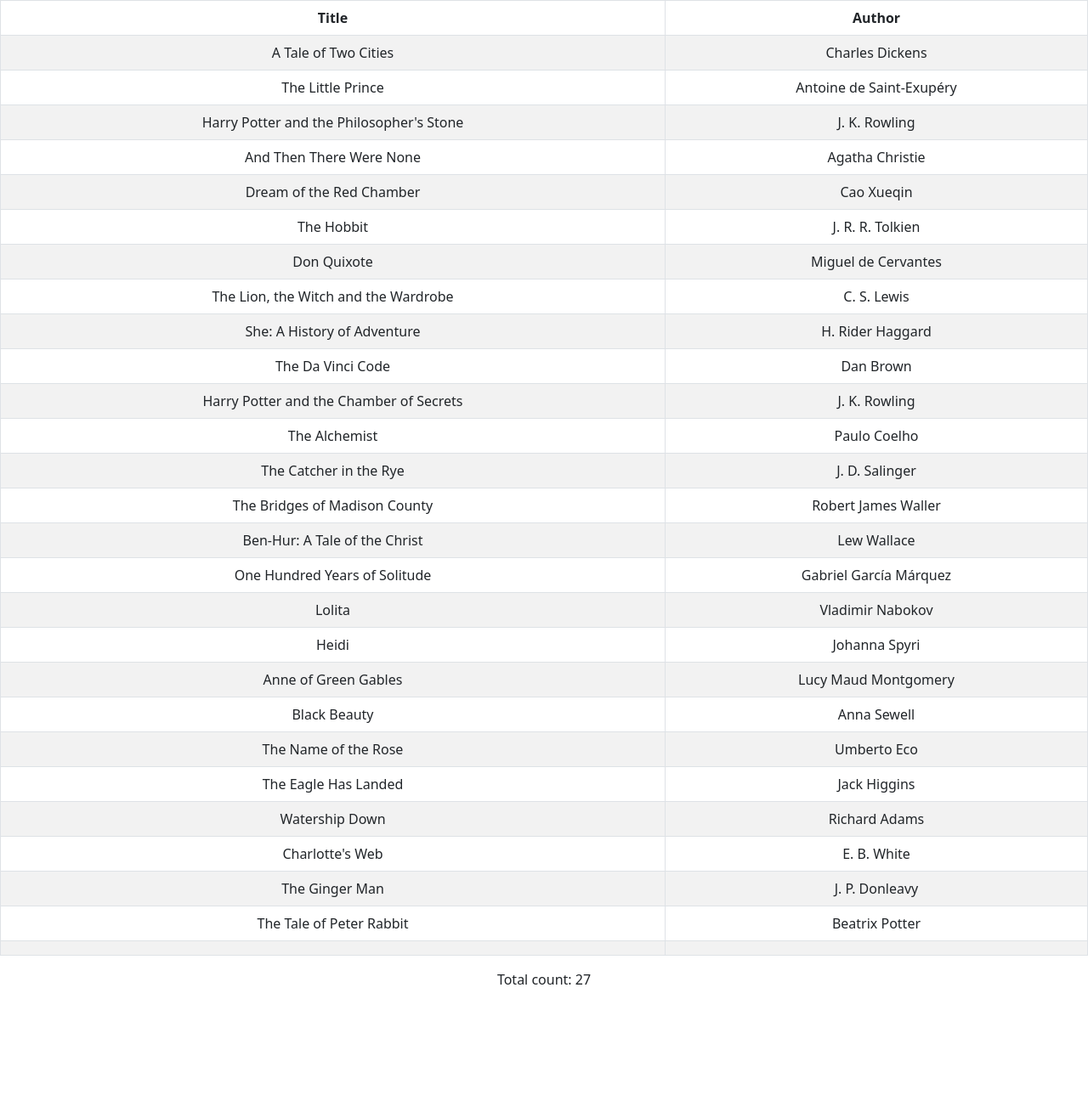
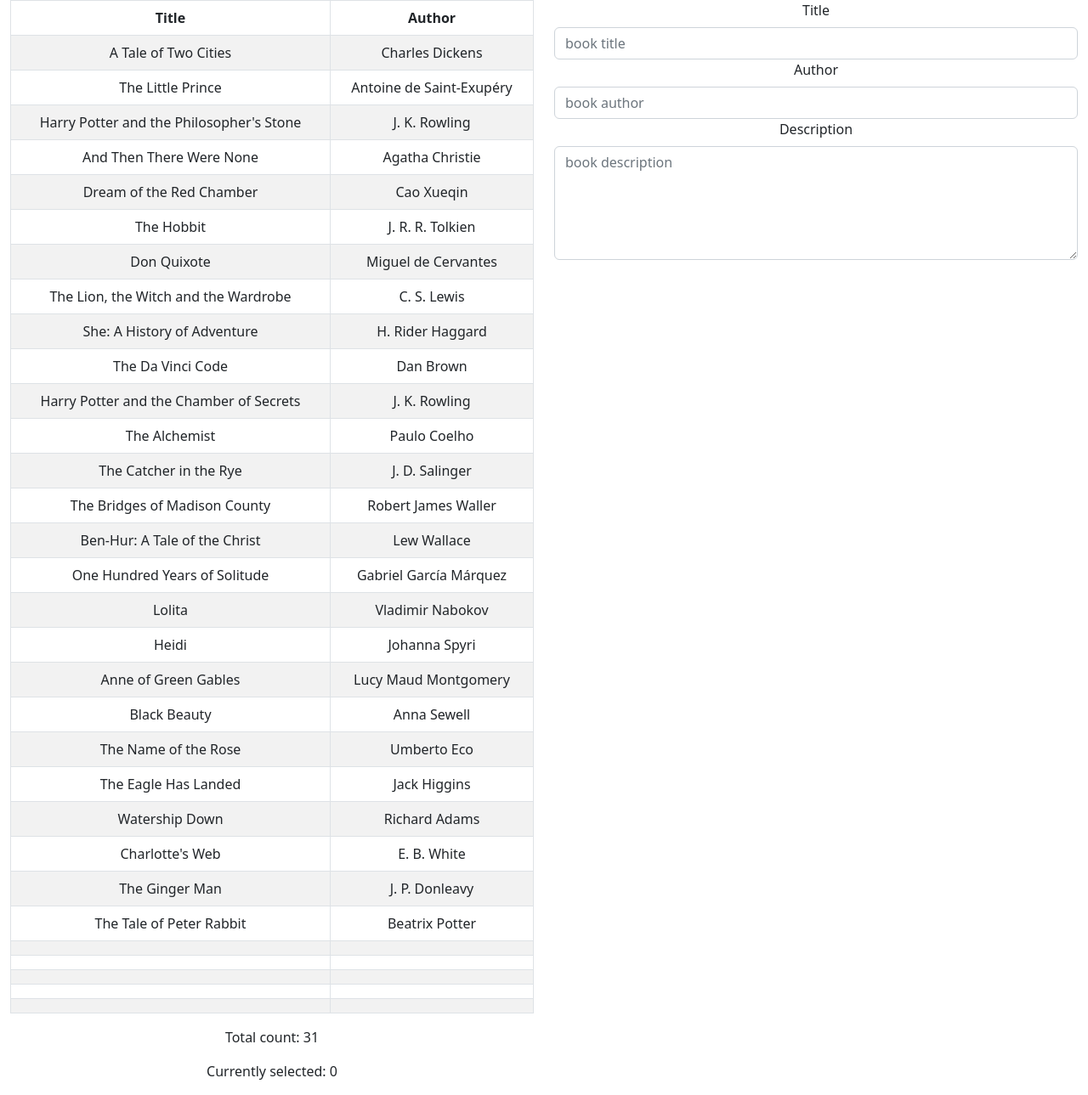
Before and after one commit to jutunen/books, a React (Create React App) app in the folder client/: page / in a window 1280 px wide. Shown: the whole page at 85% size. Before the commit the page ends 1181 px from the top, so only its background shows below. Built offline with nearby package versions, Linux system fonts and the light colour scheme.

Commit message:
added Store, components

```diff
--- a/client/package.json
+++ b/client/package.json
@@ -11,6 +11,8 @@
     "@types/react": "^18.0.15",
     "@types/react-dom": "^18.0.6",
     "bootstrap": "^5.2.0",
+    "mobx": "^6.6.1",
+    "mobx-react-lite": "^3.4.0",
     "react": "^18.2.0",
     "react-bootstrap": "^2.4.0",
     "react-dom": "^18.2.0",
--- a/client/src/App.tsx
+++ b/client/src/App.tsx
@@ -1,37 +1,25 @@
-import React from "react";
-import "./App.css";
-import { books } from "./testData";
-import Table from "react-bootstrap/Table";
-import "bootstrap/dist/css/bootstrap.min.css";
+import React from 'react';
+import './App.css';
+import { Container, Col, Row } from 'react-bootstrap';
+import 'bootstrap/dist/css/bootstrap.min.css';
+import BookTable from './components/BookTable';
+import BookForm from './components/BookForm';
 
 function App() {
   return (
-    <div className="App">
-      <Table striped bordered hover>
-        <thead>
-          <tr>
-            <th>Title</th>
-            <th>Author</th>
-          </tr>
-        </thead>
-        <tbody>
-          {books.map((item) => (
-            <TableRow book={item} />
-          ))}
-        </tbody>
-      </Table>
-      <p>Total count: {books.length}</p>
+    <div className='App'>
+      <Container fluid>
+        <Row>
+          <Col xs={12} md={6}>
+            <BookTable />
+          </Col>
+          <Col xs={12} md={6}>
+            <BookForm />
+          </Col>
+        </Row>
+      </Container>
     </div>
   );
 }
 
-function TableRow({ book }: { book: Book }) {
-  return (
-    <tr>
-      <td>{book.title}</td>
-      <td>{book.author}</td>
-    </tr>
-  );
-}
-
 export default App;
--- /dev/null
+++ b/client/src/Store.js
@@ -0,0 +1,32 @@
+import { action, computed, makeObservable, observable } from 'mobx';
+import { createContext } from 'react';
+import { books } from './testData';
+
+class Store {
+  books = books;
+  selectedBookId = 0;
+
+  constructor() {
+    makeObservable(this, {
+      books: observable,
+      setBooks: action,
+      selectedBookId: observable,
+      setSelectedBookId: action,
+    });
+  }
+
+  setBooks(books) {
+    this.books = books;
+  }
+
+  setSelectedBookId(id) {
+    this.selectedBookId = id;
+  }
+
+  getBookByBookId(id) {
+    return this.books.find((book) => book.id === id);
+  }
+}
+
+export const globalStore = new Store();
+export const StoreContext = createContext(globalStore);
--- /dev/null
+++ b/client/src/components/BookForm.tsx
@@ -0,0 +1,75 @@
+import React, { useState, useContext, useEffect } from 'react';
+import { Form } from 'react-bootstrap';
+import { StoreContext } from '../Store';
+import { observer } from 'mobx-react-lite';
+
+function BookForm() {
+  const [title, setTitle] = useState('');
+  const [author, setAuthor] = useState('');
+  const [description, setDescription] = useState('');
+  const [validated, setValidated] = useState(false);
+  const [errorMsg_1, setErrorMsg_1] = useState('');
+  const [errorMsg_2, setErrorMsg_2] = useState('');
+
+  const store = useContext(StoreContext);
+
+  useEffect(() => {
+    console.log('BookForm useEffect!');
+    if (store.selectedBookId) {
+      let book = store.getBookByBookId(store.selectedBookId);
+      if (book) {
+        setTitle(book.title);
+        setAuthor(book.author);
+        setDescription(book.description);
+      }
+    }
+  }, [store, store.selectedBookId]);
+
+  return (
+    <Form>
+      <Form.Group>
+        <Form.Label>Title</Form.Label>
+        <Form.Control
+          type='string'
+          placeholder='book title'
+          value={title}
+          onChange={(ev) => setTitle(ev.target.value)}
+          isInvalid={!!validated && !!errorMsg_1}
+        />
+        <Form.Control.Feedback type='invalid'>
+          {errorMsg_1}
+        </Form.Control.Feedback>
+      </Form.Group>
+      <Form.Group>
+        <Form.Label>Author</Form.Label>
+        <Form.Control
+          type='string'
+          placeholder='book author'
+          value={author}
+          onChange={(ev) => setAuthor(ev.target.value)}
+          isInvalid={!!validated && !!errorMsg_1}
+        />
+        <Form.Control.Feedback type='invalid'>
+          {errorMsg_1}
+        </Form.Control.Feedback>
+      </Form.Group>
+      <Form.Group>
+        <Form.Label>Description</Form.Label>
+        <Form.Control
+          as="textarea"
+          rows={5}
+          type='string'
+          placeholder='book description'
+          value={description}
+          onChange={(ev) => setDescription(ev.target.value)}
+          isInvalid={!!validated && !!errorMsg_1}
+        />
+        <Form.Control.Feedback type='invalid'>
+          {errorMsg_1}
+        </Form.Control.Feedback>
+      </Form.Group>
+    </Form>
+  );
+}
+
+export default observer(BookForm);
--- /dev/null
+++ b/client/src/components/BookTable.tsx
@@ -0,0 +1,61 @@
+import React, { useContext } from 'react';
+import { Table } from 'react-bootstrap';
+import { StoreContext } from '../Store';
+import { observer } from 'mobx-react-lite';
+
+function BookTable() {
+  const store = useContext(StoreContext);
+
+  return (
+    <>
+      <Table striped bordered hover>
+        <thead>
+          <tr>
+            <th>Title</th>
+            <th>Author</th>
+          </tr>
+        </thead>
+        <tbody>
+          {store.books.map((item) => (
+            <TableRow key={item.id} book={item} />
+          ))}
+        </tbody>
+      </Table>
+      <p>Total count: {store.books.length}</p>
+      <p>Currently selected: {store.selectedBookId}</p>
+    </>
+  );
+}
+
+function TableRow({ book }: { book: Book }) {
+  const store = useContext(StoreContext);
+
+  const selectedBorderStyle = '2px solid green';
+  const selectedCellStyleLeft = {
+    borderLeft: selectedBorderStyle,
+    borderBottom: selectedBorderStyle,
+    borderTop: selectedBorderStyle,
+  };
+  const selectedCellStyleRight = {
+    borderRight: selectedBorderStyle,
+    borderBottom: selectedBorderStyle,
+    borderTop: selectedBorderStyle,
+  };
+
+  return (
+    <tr
+      onClick={() => store.setSelectedBookId(book.id)}
+    >
+      <td style={book.id === store.selectedBookId ? selectedCellStyleLeft : {}}>
+        {book.title}
+      </td>
+      <td
+        style={book.id === store.selectedBookId ? selectedCellStyleRight : {}}
+      >
+        {book.author}
+      </td>
+    </tr>
+  );
+}
+
+export default observer(BookTable);
--- a/client/src/testData.ts
+++ b/client/src/testData.ts
@@ -1,163 +1,214 @@
 export let books: Book[] = [
   {
-    title: "A Tale of Two Cities",
-    author: "Charles Dickens",
+    id: 1,
+    title: 'A Tale of Two Cities',
+    author: 'Charles Dickens',
     description:
-      "A Tale of Two Cities is an 1859 historical novel by Charles Dickens, set in London and Paris before and during the French Revolution. The novel tells the story of the French Doctor Manette, his 18-year-long imprisonment in the Bastille in Paris, and his release to live in London with his daughter Lucie whom he had never met.",
+      'A Tale of Two Cities is an 1859 historical novel by Charles Dickens, set in London and Paris before and during the French Revolution. The novel tells the story of the French Doctor Manette, his 18-year-long imprisonment in the Bastille in Paris, and his release to live in London with his daughter Lucie whom he had never met.',
   },
   {
-    title: "The Little Prince",
-    author: "Antoine de Saint-Exupéry",
+    id: 2,
+    title: 'The Little Prince',
+    author: 'Antoine de Saint-Exupéry',
     description:
       "The story follows a young prince who visits various planets in space, including Earth, and addresses themes of loneliness, friendship, love, and loss. Despite its style as a children's book, The Little Prince makes observations about life, adults and human nature.",
   },
   {
+    id: 3,
     title: "Harry Potter and the Philosopher's Stone",
-    author: "J. K. Rowling",
+    author: 'J. K. Rowling',
     description:
       "The first novel in the Harry Potter series and Rowling's debut novel, it follows Harry Potter, a young wizard who discovers his magical heritage on his eleventh birthday, when he receives a letter of acceptance to Hogwarts School of Witchcraft and Wizardry.",
   },
   {
-    title: "And Then There Were None",
-    author: "Agatha Christie",
+    id: 4,
+    title: 'And Then There Were None',
+    author: 'Agatha Christie',
     description:
       "The book is the world's best-selling mystery novel, and with over 100 million copies sold is one of the best-selling books of all time. The novel has been listed as the sixth best-selling title (any language, including reference works).",
   },
   {
-    title: "Dream of the Red Chamber",
-    author: "Cao Xueqin",
+    id: 5,
+    title: 'Dream of the Red Chamber',
+    author: 'Cao Xueqin',
     description:
-      "One of the Four Great Classical Novels of Chinese literature, it is known for its psychological scope, and its observation of the worldview, aesthetics, life-styles, and social relations of 18th-century China.",
+      'One of the Four Great Classical Novels of Chinese literature, it is known for its psychological scope, and its observation of the worldview, aesthetics, life-styles, and social relations of 18th-century China.',
   },
   {
-    title: "The Hobbit",
-    author: "J. R. R. Tolkien",
+    id: 6,
+    title: 'The Hobbit',
+    author: 'J. R. R. Tolkien',
     description:
       "It was published in 1937 to wide critical acclaim, being nominated for the Carnegie Medal and awarded a prize from the New York Herald Tribune for best juvenile fiction. The book remains popular and is recognized as a classic in children's literature.",
   },
   {
-    title: "Don Quixote",
-    author: "Miguel de Cervantes",
+    id: 7,
+    title: 'Don Quixote',
+    author: 'Miguel de Cervantes',
     description:
-      "A founding work of Western literature, it is often labeled as the first modern novel and one of the greatest ever written. Don Quixote is also one of the most-translated books in the world.",
+      'A founding work of Western literature, it is often labeled as the first modern novel and one of the greatest ever written. Don Quixote is also one of the most-translated books in the world.',
   },
   {
-    title: "The Lion, the Witch and the Wardrobe",
-    author: "C. S. Lewis",
+    id: 8,
+    title: 'The Lion, the Witch and the Wardrobe',
+    author: 'C. S. Lewis',
     description:
-      "A fantasy novel for children, published by Geoffrey Bles in 1950. It is the first published and best known of seven novels in The Chronicles of Narnia (1950–1956).",
+      'A fantasy novel for children, published by Geoffrey Bles in 1950. It is the first published and best known of seven novels in The Chronicles of Narnia (1950–1956).',
   },
   {
-    title: "She: A History of Adventure",
-    author: "H. Rider Haggard",
+    id: 9,
+    title: 'She: A History of Adventure',
+    author: 'H. Rider Haggard',
     description:
       "The story is a first-person narrative which follows the journey of Horace Holly and his ward Leo Vincey to a lost kingdom in the African interior. They encounter a primitive race of natives and a mysterious white queen named Ayesha who reigns as the all-powerful 'She' or 'She-who-must-be-obeyed'.",
   },
   {
-    title: "The Da Vinci Code",
-    author: "Dan Brown",
+    id: 10,
+    title: 'The Da Vinci Code',
+    author: 'Dan Brown',
     description:
-      "The Da Vinci Code follows symbologist Robert Langdon and cryptologist Sophie Neveu after a murder in the Louvre Museum in Paris causes them to become involved in a battle between the Priory of Sion and Opus Dei over the possibility of Jesus Christ and Mary Magdalene having had a child together. ",
+      'The Da Vinci Code follows symbologist Robert Langdon and cryptologist Sophie Neveu after a murder in the Louvre Museum in Paris causes them to become involved in a battle between the Priory of Sion and Opus Dei over the possibility of Jesus Christ and Mary Magdalene having had a child together. ',
   },
   {
-    title: "Harry Potter and the Chamber of Secrets",
-    author: "J. K. Rowling",
+    id: 11,
+    title: 'Harry Potter and the Chamber of Secrets',
+    author: 'J. K. Rowling',
     description:
       "The plot follows Harry's second year at Hogwarts School of Witchcraft and Wizardry, during which a series of messages on the walls of the school's corridors warn that the 'Chamber of Secrets' has been opened and that the 'heir of Slytherin' would kill all pupils who do not come from all-magical families.",
   },
   {
-    title: "The Alchemist",
-    author: "Paulo Coelho",
+    id: 12,
+    title: 'The Alchemist',
+    author: 'Paulo Coelho',
     description:
-      "Originally written in Portuguese, it became a widely translated international bestseller. An allegorical novel follows a young Andalusian shepherd in his journey to the pyramids of Egypt, after having a recurring dream of finding a treasure there.",
+      'Originally written in Portuguese, it became a widely translated international bestseller. An allegorical novel follows a young Andalusian shepherd in his journey to the pyramids of Egypt, after having a recurring dream of finding a treasure there.',
   },
   {
-    title: "The Catcher in the Rye",
-    author: "J. D. Salinger",
+    id: 13,
+    title: 'The Catcher in the Rye',
+    author: 'J. D. Salinger',
     description:
       "It was originally intended for adults, but is often read by adolescents for its themes of angst, alienation, and as a critique of superficiality in society. The novel's protagonist Holden Caulfield has become an icon for teenage rebellion. The novel also deals with complex issues of innocence, identity, belonging, loss, connection, sex, and depression.",
   },
   {
-    title: "The Bridges of Madison County",
-    author: "Robert James Waller",
+    id: 14,
+    title: 'The Bridges of Madison County',
+    author: 'Robert James Waller',
     description:
-      "A 1992 best-selling romance novella tells the story of a married Italian-American woman (WWII war bride) living on a Madison County, Iowa, farm in the 1960s. While her husband and children are away at the State Fair, she engages in an affair with a National Geographic photographer from Bellingham, Washington.",
+      'A 1992 best-selling romance novella tells the story of a married Italian-American woman (WWII war bride) living on a Madison County, Iowa, farm in the 1960s. While her husband and children are away at the State Fair, she engages in an affair with a National Geographic photographer from Bellingham, Washington.',
   },
   {
-    title: "Ben-Hur: A Tale of the Christ",
-    author: "Lew Wallace",
+    id: 15,
+    title: 'Ben-Hur: A Tale of the Christ',
+    author: 'Lew Wallace',
     description:
       "Published by Harper and Brothers on November 12, 1880, and considered the most influential Christian book of the nineteenth century. It became a best-selling American novel, surpassing Harriet Beecher Stowe's Uncle Tom's Cabin (1852) in sales. The book also inspired other novels with biblical settings and was adapted for the stage and motion picture productions.",
   },
   {
-    title: "One Hundred Years of Solitude",
-    author: "Gabriel García Márquez",
+    id: 16,
+    title: 'One Hundred Years of Solitude',
+    author: 'Gabriel García Márquez',
     description:
-      "Tells the multi-generational story of the Buendía family, whose patriarch, José Arcadio Buendía, founded the (fictitious) town of Macondo. The novel is often cited as one of the supreme achievements in literature.",
+      'Tells the multi-generational story of the Buendía family, whose patriarch, José Arcadio Buendía, founded the (fictitious) town of Macondo. The novel is often cited as one of the supreme achievements in literature.',
   },
   {
-    title: "Lolita",
-    author: "Vladimir Nabokov",
+    id: 17,
+    title: 'Lolita',
+    author: 'Vladimir Nabokov',
     description:
-      "The novel is notable for its controversial subject: the protagonist and unreliable narrator, a French middle-aged literature professor under the pseudonym Humbert Humbert, is obsessed with an American 12-year-old girl, Dolores Haze, whom he sexually molests after he becomes her stepfather.",
+      'The novel is notable for its controversial subject: the protagonist and unreliable narrator, a French middle-aged literature professor under the pseudonym Humbert Humbert, is obsessed with an American 12-year-old girl, Dolores Haze, whom he sexually molests after he becomes her stepfather.',
   },
   {
-    title: "Heidi",
-    author: "Johanna Spyri",
+    id: 18,
+    title: 'Heidi',
+    author: 'Johanna Spyri',
     description:
       "It is a novel about the events in the life of a 5-year-old girl in her paternal grandfather's care in the Swiss Alps. It was written as a book 'for children and those who love children' (as quoted from its subtitle). Heidi is one of the best-selling books ever written and is among the best-known works of Swiss literature.",
   },
   {
-    title: "Anne of Green Gables",
-    author: "Lucy Maud Montgomery",
+    id: 19,
+    title: 'Anne of Green Gables',
+    author: 'Lucy Maud Montgomery',
     description:
       "Written for all ages, it has been considered a classic children's novel since the mid-20th century. Set in the late 19th century, the novel recounts the adventures of Anne Shirley, an 11-year-old orphan girl, who is sent by mistake to two middle-aged siblings, Matthew and Marilla Cuthbert, who had originally intended to adopt a boy to help them on their farm in the fictional town of Avonlea in Prince Edward Island, Canada.",
   },
   {
-    title: "Black Beauty",
-    author: "Anna Sewell",
+    id: 20,
+    title: 'Black Beauty',
+    author: 'Anna Sewell',
     description:
-      "Black Beauty: His Grooms and Companions, the Autobiography of a Horse is an 1877 novel by English author Anna Sewell. While forthrightly teaching animal welfare, it also teaches how to treat people with kindness, sympathy, and respect.",
+      'Black Beauty: His Grooms and Companions, the Autobiography of a Horse is an 1877 novel by English author Anna Sewell. While forthrightly teaching animal welfare, it also teaches how to treat people with kindness, sympathy, and respect.',
   },
   {
-    title: "The Name of the Rose",
-    author: "Umberto Eco",
+    id: 21,
+    title: 'The Name of the Rose',
+    author: 'Umberto Eco',
     description:
-      "It is a historical murder mystery set in an Italian monastery in the year 1327, and an intellectual mystery combining semiotics in fiction, biblical analysis, medieval studies, and literary theory. It was translated into English by William Weaver in 1983. ",
+      'It is a historical murder mystery set in an Italian monastery in the year 1327, and an intellectual mystery combining semiotics in fiction, biblical analysis, medieval studies, and literary theory. It was translated into English by William Weaver in 1983. ',
   },
   {
-    title: "The Eagle Has Landed",
-    author: "Jack Higgins",
+    id: 22,
+    title: 'The Eagle Has Landed',
+    author: 'Jack Higgins',
     description:
-      "In November of 1943, an elite team of Nazi paratroopers descends on British soil with a diabolical goal: to abduct Winston Churchill and cripple the Allied war effort. The mission, ordered by Hitler himself and planned by Heinrich Himmler, is led by ace agent Kurt Steiner and aided on the ground by IRA gunman Liam Devlin.",
+      'In November of 1943, an elite team of Nazi paratroopers descends on British soil with a diabolical goal: to abduct Winston Churchill and cripple the Allied war effort. The mission, ordered by Hitler himself and planned by Heinrich Himmler, is led by ace agent Kurt Steiner and aided on the ground by IRA gunman Liam Devlin.',
   },
   {
-    title: "Watership Down",
-    author: "Richard Adams",
+    id: 23,
+    title: 'Watership Down',
+    author: 'Richard Adams',
     description:
-      "An adventure novel published by Rex Collings Ltd of London in 1972. Set in southern England, around Berkshire, the story features a small group of rabbits. Although they live in their natural wild environment, with burrows, they are anthropomorphised, possessing their own culture, language, proverbs, poetry, and mythology.",
+      'An adventure novel published by Rex Collings Ltd of London in 1972. Set in southern England, around Berkshire, the story features a small group of rabbits. Although they live in their natural wild environment, with burrows, they are anthropomorphised, possessing their own culture, language, proverbs, poetry, and mythology.',
   },
   {
+    id: 24,
     title: "Charlotte's Web",
-    author: "E. B. White",
+    author: 'E. B. White',
     description:
       "The novel tells the story of a livestock pig named Wilbur and his friendship with a barn spider named Charlotte. When Wilbur is in danger of being slaughtered by the farmer, Charlotte writes messages praising Wilbur (such as 'Some Pig') in her web in order to persuade the farmer to let him live.",
   },
   {
-    title: "The Ginger Man",
-    author: "J. P. Donleavy",
+    id: 25,
+    title: 'The Ginger Man',
+    author: 'J. P. Donleavy',
     description:
       "A wildly funny, picaresque classic novel of the misadventures of Sebastian Dangerfield, a young American ne'er-do-well studying at Trinity College in Dublin. Dangerfield's appetite for women, liquor, and general roguishness is insatiable and he satisfies it with endless charm.",
   },
   {
-    title: "The Tale of Peter Rabbit",
-    author: "Beatrix Potter",
+    id: 26,
+    title: 'The Tale of Peter Rabbit',
+    author: 'Beatrix Potter',
     description:
       "A children's book written and illustrated by Beatrix Potter that follows mischievous and disobedient young Peter Rabbit as he gets into, and is chased around, the garden of Mr. McGregor. He escapes and returns home to his mother, who puts him to bed after offering him chamomile tea.",
   },
   {
-    title: "",
-    author: "",
-    description: "",
+    id: 27,
+    title: '',
+    author: '',
+    description: '',
+  },
+  {
+    id: 28,
+    title: '',
+    author: '',
+    description: '',
+  },
+  {
+    id: 29,
+    title: '',
+    author: '',
+    description: '',
+  },
+  {
+    id: 30,
+    title: '',
+    author: '',
+    description: '',
+  },
+  {
+    id: 31,
+    title: '',
+    author: '',
+    description: '',
   },
 ];
--- a/client/src/types.ts
+++ b/client/src/types.ts
@@ -1,4 +1,5 @@
 interface Book {
+  id: number;
   title: string;
   author: string;
   description: string;
```
Also changed, not shown: 2 other files (tests, documents, lock files or other folders).
